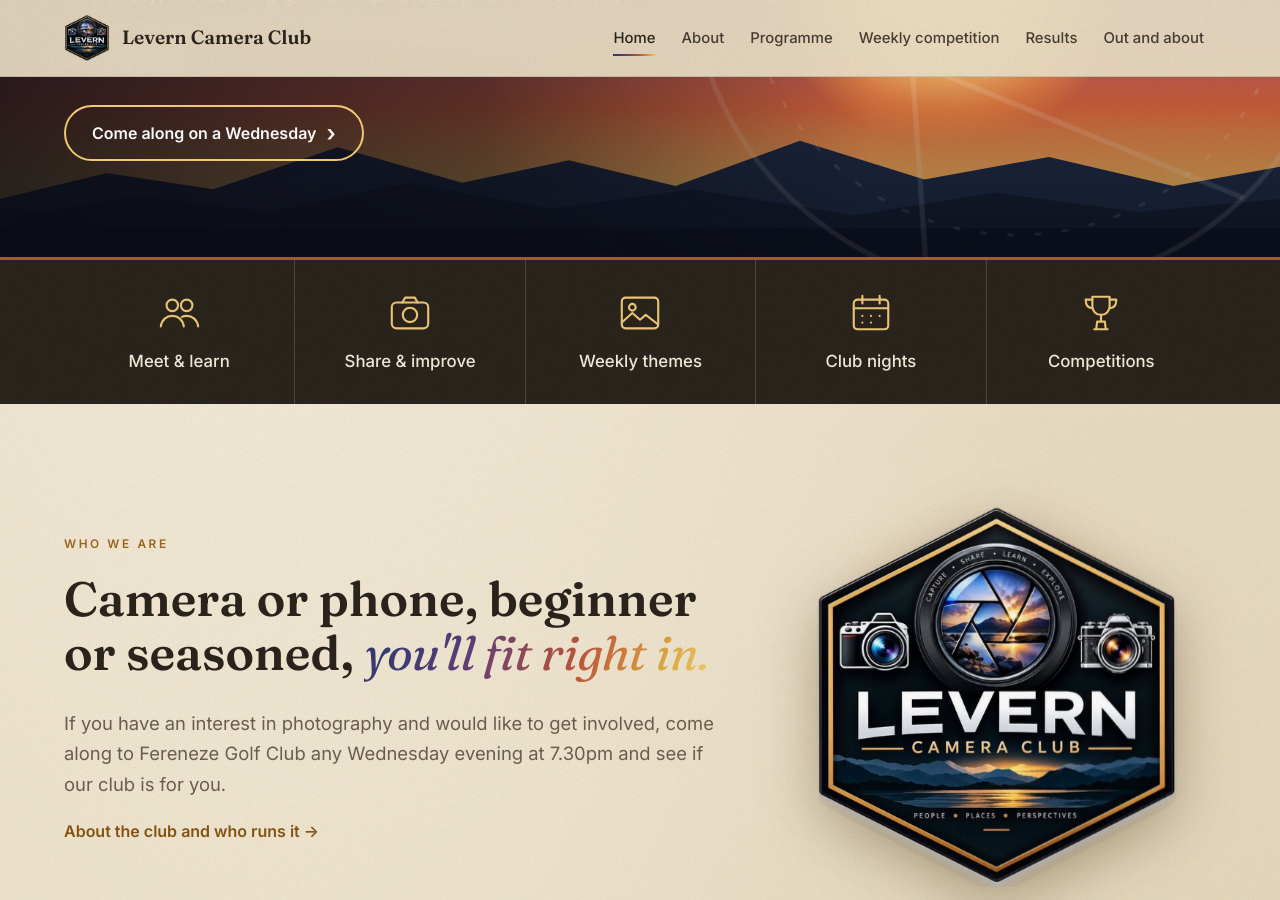
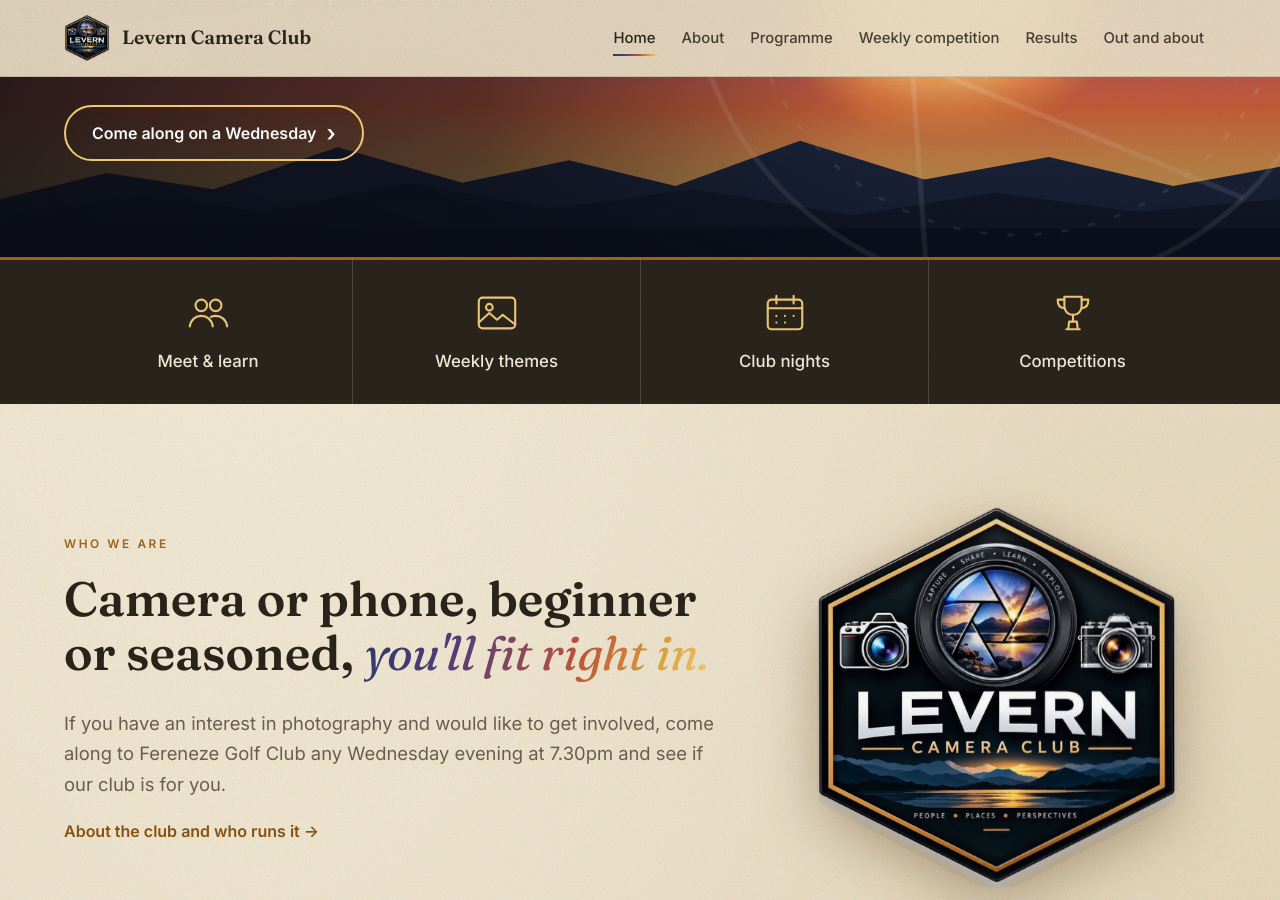
Before and after one commit to grantfitfuel/levern-camera-club, a Jekyll site: the page built from index.html, in a window 1280 px wide and 900 px high, scrolled down 396 px. Built offline with Jekyll 4.4.1, drawn with Linux system fonts in a browser that asks for light colours.

Commit message:
Home strip: remove Share & improve; 2x2 grid on phones
Co-Authored-By: Claude Opus 5.5 <noreply@anthropic.com>
Claude-Session: https://claude.ai/code/session_012PBygZKZRm7fLhazHccoH4

```diff
--- a/assets/css/vellum.css
+++ b/assets/css/vellum.css
@@ -105,7 +105,7 @@ h1 em, h2 em, .statement em, .footer-name em, .hero-title em { font-weight: 400;
 
 /* ---------- "What we do" strip under the banner ---------- */
 .features { background: #2a241c; border-top: 3px solid var(--gold); color: #f6eedc; }
-.features-row { display: grid; grid-template-columns: repeat(5, 1fr); }
+.features-row { display: grid; grid-template-columns: repeat(4, 1fr); }
 .feature { display: flex; flex-direction: column; align-items: center; gap: 12px; padding: 30px 12px 28px; color: inherit; text-decoration: none; text-align: center; font-weight: 500; font-size: 1.05rem; transition: color .25s, background .25s; }
 .feature + .feature { border-left: 1px solid rgba(246,238,220,.18); }
 .feature svg { width: 46px; height: 46px; color: #f0c977; transition: transform .3s var(--ease); }
@@ -121,4 +121,12 @@ h1 em, h2 em, .statement em, .footer-name em, .hero-title em { font-weight: 400;
   .feature svg { width: 36px; height: 36px; }
   .has-slides .hero-content { padding-bottom: 110px; }
 }
-@media (max-width: 760px) { .hero-art .sun { left: 76%; bottom: 66%; width: 58vw; } .feature { flex-basis: 30%; } }
+@media (max-width: 760px) { .hero-art .sun { left: 76%; bottom: 66%; width: 58vw; } .feature { flex-basis: 25%; padding-left: 4px; padding-right: 4px; } }
+/* Phones: four items in a 2 x 2 grid */
+@media (max-width: 760px) {
+  .features-row { display: grid; grid-template-columns: 1fr 1fr; overflow: visible; }
+  .feature { padding: 20px 8px; }
+  .feature + .feature { border-left: 0; }
+  .feature:nth-child(even) { border-left: 1px solid rgba(246,238,220,.18); }
+  .feature:nth-child(n+3) { border-top: 1px solid rgba(246,238,220,.18); }
+}
--- a/index.html
+++ b/index.html
@@ -30,7 +30,6 @@ body_class: home
 <nav class="features" aria-label="What we do">
   <div class="wrap features-row">
     <a class="feature" href="{{ '/about/' | relative_url }}"><svg viewBox="0 0 48 48" aria-hidden="true" fill="none" stroke="currentColor" stroke-width="2.2" stroke-linecap="round" stroke-linejoin="round"><circle cx="17" cy="16" r="6"/><circle cx="32" cy="16" r="6"/><path d="M5 38c1-7 6-11 12-11s11 4 12 11"/><path d="M27 28c1.5-.7 3.2-1 5-1 6 0 11 4 12 11"/></svg><span>Meet &amp; learn</span></a>
-    <a class="feature" href="{{ '/out-and-about/' | relative_url }}"><svg viewBox="0 0 48 48" aria-hidden="true" fill="none" stroke="currentColor" stroke-width="2.2" stroke-linecap="round" stroke-linejoin="round"><rect x="5" y="13" width="38" height="27" rx="5"/><path d="M16 13l3-5h10l3 5"/><circle cx="24" cy="26" r="7.5"/></svg><span>Share &amp; improve</span></a>
     <a class="feature" href="{{ '/weekly-competition/' | relative_url }}"><svg viewBox="0 0 48 48" aria-hidden="true" fill="none" stroke="currentColor" stroke-width="2.2" stroke-linecap="round" stroke-linejoin="round"><rect x="5" y="8" width="38" height="32" rx="4"/><circle cx="16" cy="18" r="3.5"/><path d="M5 34l11-10 8 7 6-5 13 10"/></svg><span>Weekly themes</span></a>
     <a class="feature" href="{{ '/programme/' | relative_url }}"><svg viewBox="0 0 48 48" aria-hidden="true" fill="none" stroke="currentColor" stroke-width="2.2" stroke-linecap="round" stroke-linejoin="round"><rect x="6" y="10" width="36" height="31" rx="4"/><path d="M6 19h36M15 6v8M33 6v8"/><path d="M15 27h.01M24 27h.01M33 27h.01M15 34h.01M24 34h.01"/></svg><span>Club nights</span></a>
     <a class="feature" href="{{ '/results/' | relative_url }}"><svg viewBox="0 0 48 48" aria-hidden="true" fill="none" stroke="currentColor" stroke-width="2.2" stroke-linecap="round" stroke-linejoin="round"><path d="M15 7h18v10a9 9 0 0 1-18 0z"/><path d="M15 10H8c0 6 3 9 7 9M33 10h7c0 6-3 9-7 9"/><path d="M24 26v7M17 41h14M19 41l1-8h8l1 8"/></svg><span>Competitions</span></a>
```
